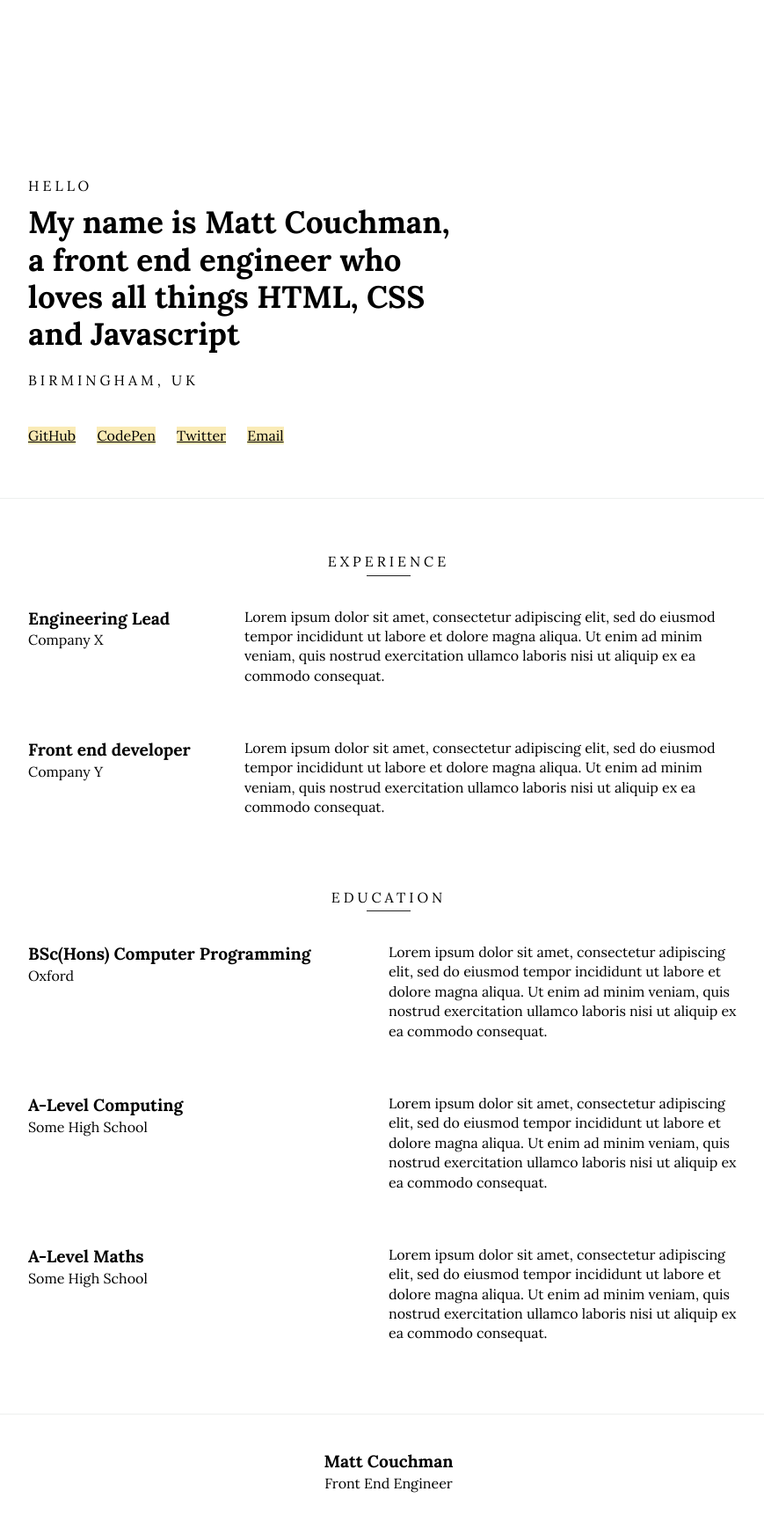
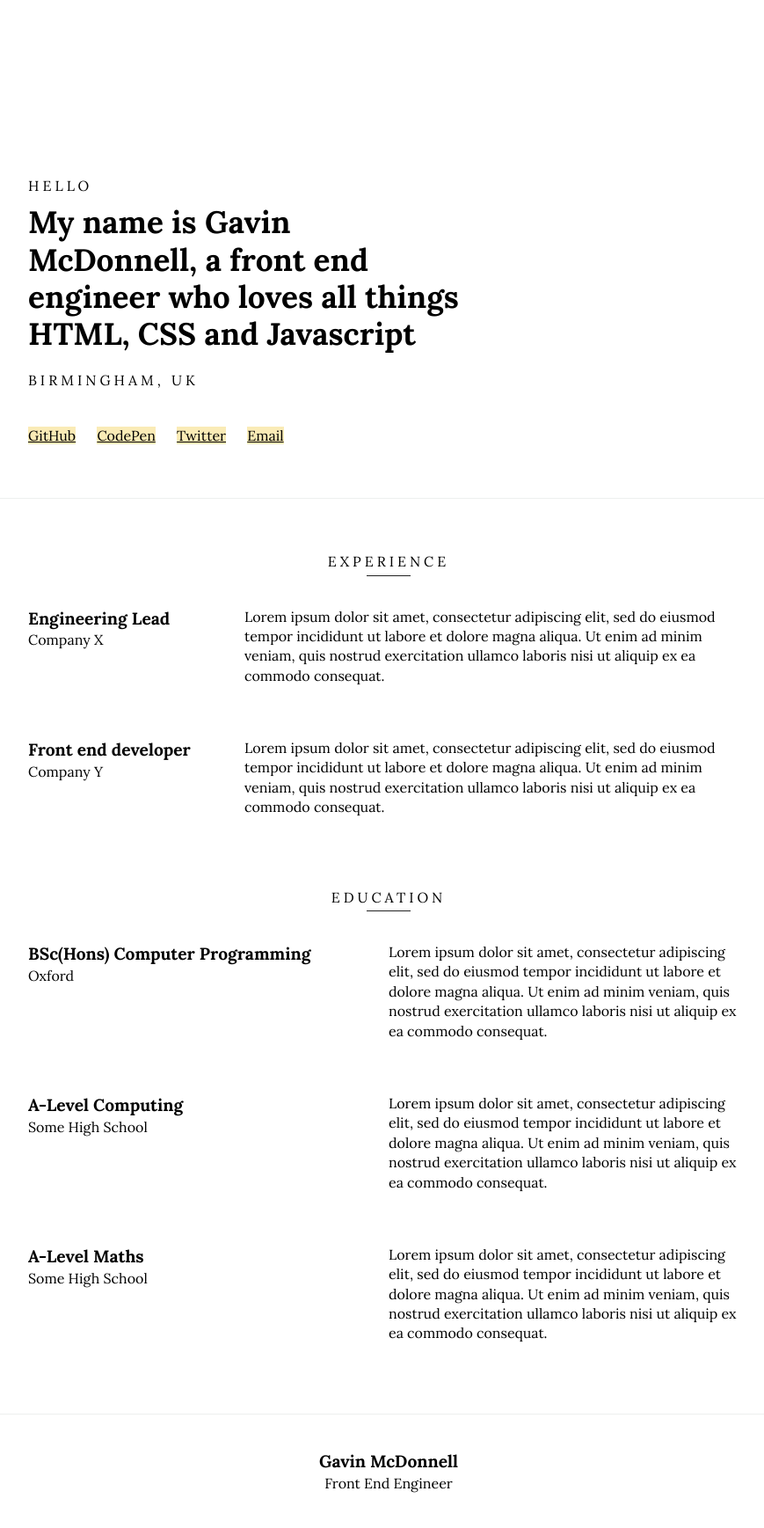
Before and after one commit to gavin-mcdonnell/demo, a Jekyll site: the page built from index.html, in a window 1280 px wide. Shown: the whole page at 88% size, without its empty margins (198-1067 px from the left). Built offline with Jekyll 4.4.1, drawn with Linux system fonts in a browser that asks for light colours.

Commit message:
Update _config.yml

```diff
--- a/_config.yml
+++ b/_config.yml
@@ -6,7 +6,7 @@ email: email@domain.com
 description: Jekyll Resume is a mega simple resume theme for Jekyll.
 baseurl: "http://mattcouchman.co.uk/jekyll-resume/"
 url: "http://mattcouchman.co.uk/jekyll-resume/"
-name: Matt Couchman
+name: Gavin McDonnell
 job: front end engineer
 location: Birmingham, UK
 languages: HTML, CSS and Javascript
```
